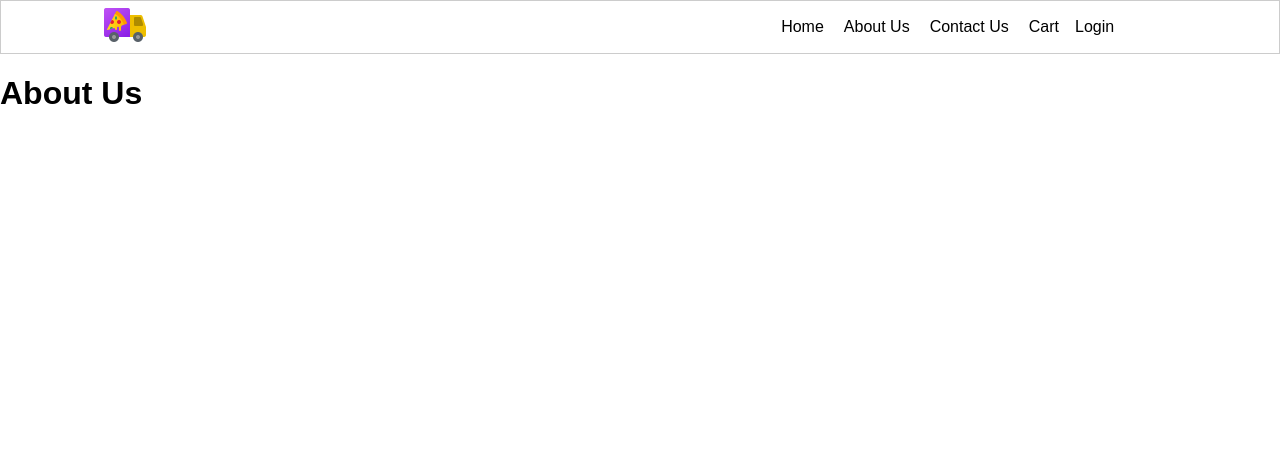
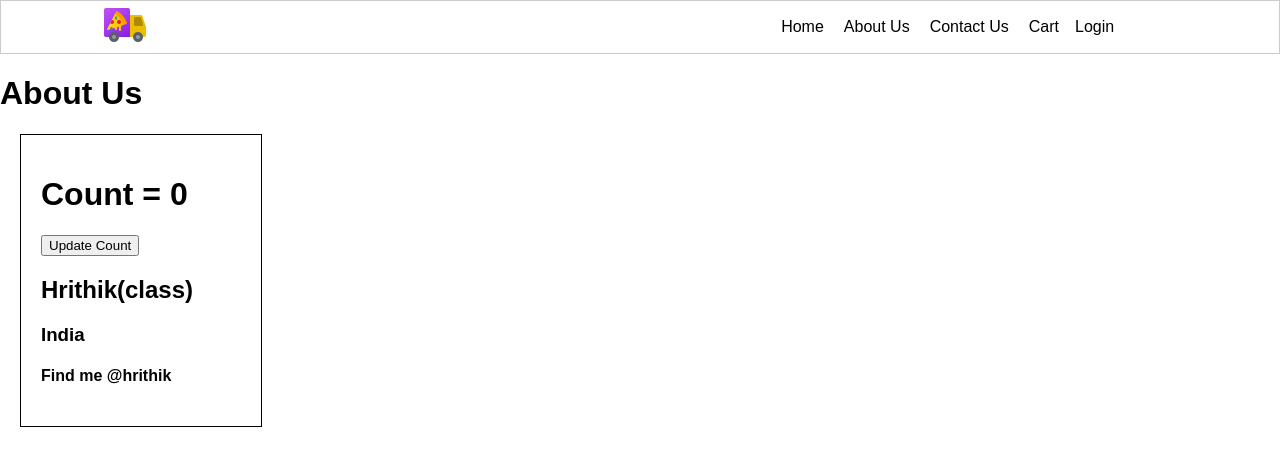
Before and after one commit to Hrithik06/FeastFleet, a React (Vite) app: page /about in a window 1280 px wide. Shown: the top 466 px of the page. Built offline with nearby package versions, Linux system fonts and the light colour scheme; a web font is replaced by a local one.

Commit message:
Class Based Components

```diff
--- a/index.css
+++ b/index.css
@@ -231,3 +231,10 @@ a {
     height: 0.5px;
     margin: 20px 0;
 }
+
+.user-card{
+    border: 1px solid black;
+    width: 200px;
+    margin: 20px;
+    padding: 20px;
+}
--- a/src/components/About.js
+++ b/src/components/About.js
@@ -1,7 +1,12 @@
+import User from "./User"
+import UserClass from "./UserClass";
 const About = () => {
     return (
       <div className="About">
         <h1>About Us</h1>
+        {/* <User name={"Hrithik"} location={"India"}/> */}
+        <UserClass name={"Hrithik"} location={"India"}/>
+
       </div>
     );
   };
--- /dev/null
+++ b/src/components/User.js
@@ -0,0 +1,19 @@
+import React from "react";
+import { useState } from "react";
+
+const User = (props) => {
+  const { name, location } = props;
+  const [count] = useState(0);
+  const [count2] = useState(2);
+
+  return (
+    <div className="user-card">
+          <h1>Count = {count}</h1>
+        <h1>Count2 = {count2}</h1>
+      <h2>{name}</h2>
+      <h3>{location}</h3>
+      <h4>{"Find me @hrithik"}</h4>
+    </div>
+  );
+};
+export default User;
--- /dev/null
+++ b/src/components/UserClass.js
@@ -0,0 +1,41 @@
+import React from "react";
+
+class UserClass extends React.Component {
+  constructor(props) {
+    super(props);
+
+    this.state = {
+      count: 0,
+      count2: 0,
+    };
+  }
+
+  render() {
+    const { name, location } = this.props;
+
+    // const { count, count2 } = this.state;
+
+    return (
+      <div className="user-card">
+        <h1>Count = {this.state.count}</h1>
+        <button
+          onClick={() => {
+            // console.log("hi")
+            this.setState({
+              count: this.state.count + 1,
+            })
+
+          }}
+        >
+          Update Count
+        </button>
+        {/* <h1>Count2 = {count2}</h1> */}
+
+        <h2>{name}(class)</h2>
+        <h3>{location}</h3>
+        <h4>{"Find me @hrithik"}</h4>
+      </div>
+    );
+  }
+}
+export default UserClass;
```
